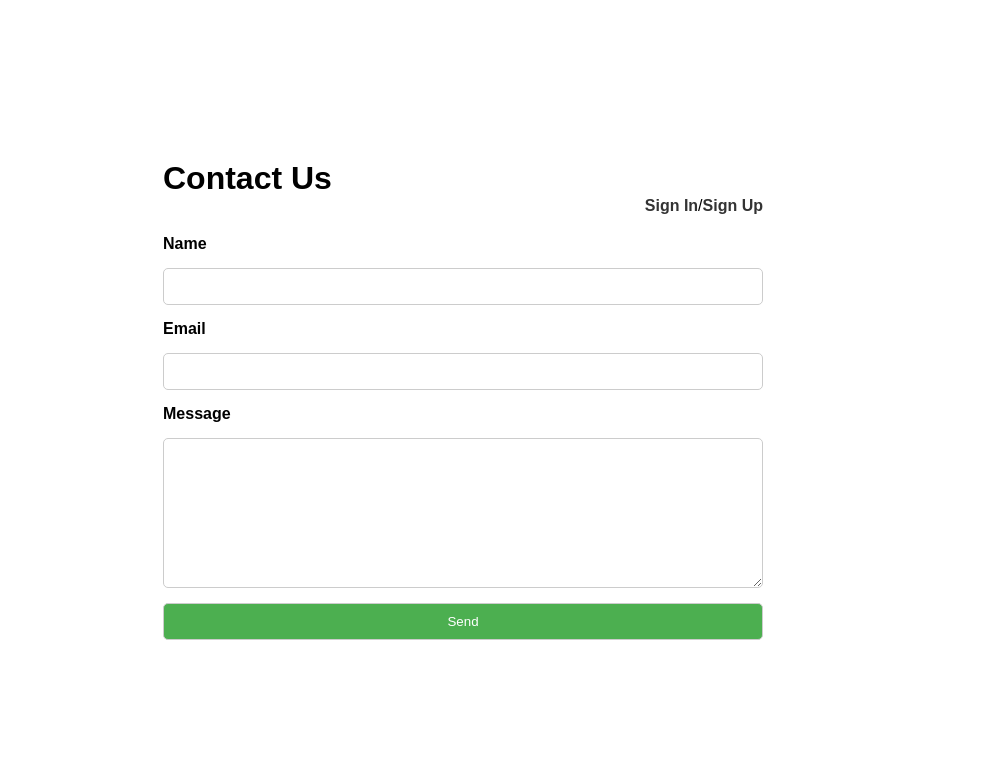
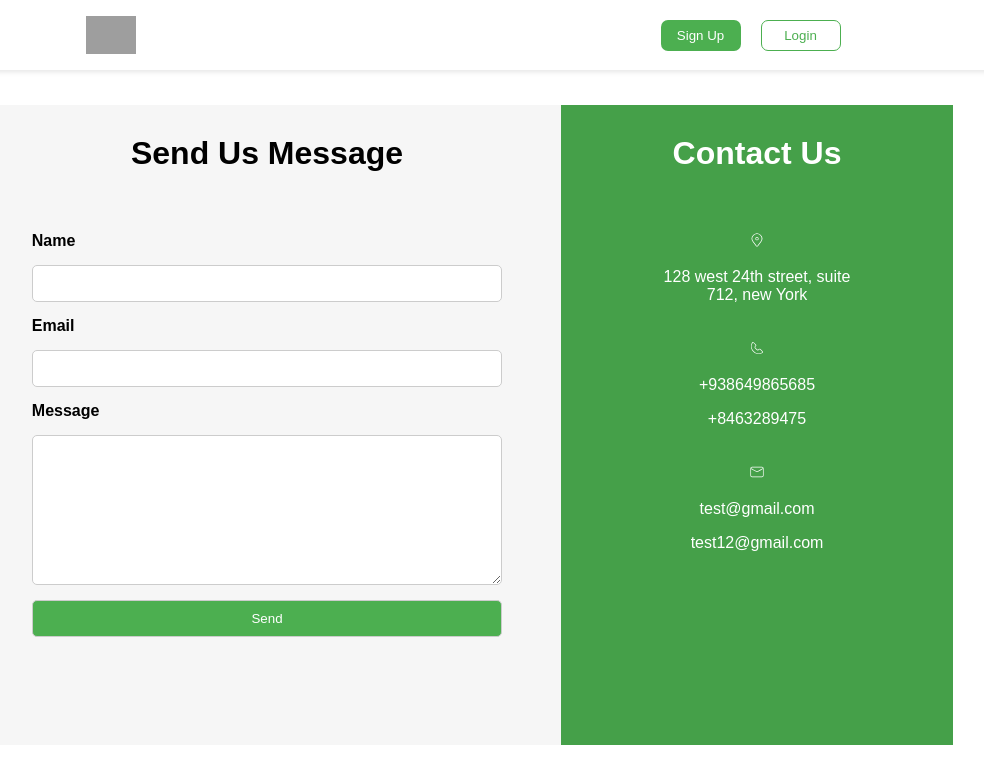
Before and after one commit to GOPIKAKB/contact-from, a React (Create React App) app: page / in a window 1280 px wide. Shown: the top 784 px of the page, without its empty margins (177-1161 px from the left). Built offline with nearby package versions, Linux system fonts and the light colour scheme; grey boxes are pictures that could not be loaded.

Commit message:
modify design

```diff
--- a/package.json
+++ b/package.json
@@ -11,6 +11,7 @@
     "firebase": "^10.8.0",
     "react": "^18.2.0",
     "react-dom": "^18.2.0",
+    "react-icons": "^5.0.1",
     "react-redux": "^9.1.0",
     "react-router-dom": "^6.22.0",
     "react-scripts": "5.0.1",
--- a/src/App.js
+++ b/src/App.js
@@ -4,11 +4,13 @@ import Login from "./Component/Login/Login";
 import Profile from "./Component/Profile/Profile";
 import SignUp from "./Component/SignUp/SignUp";
 import { useSelector } from "react-redux";
+import Header from "./Component/Header/Header";
 
 function App() {
   const { user, accessToken } = useSelector(state => state.login)
   return (
     <BrowserRouter>
+      <Header />
       <Routes>
         <Route path='/' element={<Contact />} />
         <Route path='/login' element={<Login />} />
--- a/src/Component/Contact/Contact.css
+++ b/src/Component/Contact/Contact.css
@@ -1,22 +1,36 @@
-/* Global styles */
-body {
-    font-family: 'Arial', sans-serif;
-    margin: 0;
-    padding: 0;
-    box-sizing: border-box;
+.container {
+  padding: 0px 150px;
   display: flex;
   justify-content: center;
   align-items: center;
-    height: 100vh;
+  height: 80vh;
 }
 
-  /* Container styles */
-  .container {
+.contact-container {
+  display: flex;
+  flex-wrap: wrap;
+  height: 100%;
   width: 100%;
+  margin-top: 70px;
+}
 
-    width: 600px;
-    /* margin: 0 auto; */
-    padding: 20px;
+.container h1 {
+  text-align: center;
+  margin-bottom: 60px;
+  margin-top: 30px;
+}
+
+.mail-container {
+  width: 60%;
+  height: 100%;
+  background-color: #00000009;
+}
+
+.contact-us-container {
+  width: 40%;
+  height: 100%;
+  background-color: #45a049;
+  color: white;
 }
 
 /* Header styles */
@@ -24,32 +38,12 @@ body {
   margin: 0;
 }
 
-  /* Navigation styles */
-  .navigation {
-    list-style: none;
-    padding: 0;
-    margin: 0;
-  }
-
-  .navigation li {
-    text-align: right;
-    margin-bottom: 20px;
-  }
-
-  .navigation a {
-    text-decoration: none;
-    color: #333;
-    font-weight: bold;
-  }
-
-  .navigation p {
-    margin: 0;
-  }
-
 /* Form styles */
 .contact-form {
   display: grid;
   gap: 15px;
+  width: 80%;
+  margin: 0 auto
 }
 
 label {
@@ -58,13 +52,14 @@ body {
 
 input,
 textarea {
-    width: 100%;
+  /* width: 100%; */
   padding: 10px;
   box-sizing: border-box;
   border: 1px solid #ccc;
   border-radius: 5px;
 }
-  textarea{
+
+textarea {
   height: 150px;
 }
 
@@ -79,13 +74,31 @@ body {
   background-color: #45a049;
 }
 
+.contact-info {
+  width: 50%;
+  margin: 0 auto;
+  text-align: center;
+  display: grid;
+  gap: 20px
+}
+
 /* Media query for responsiveness */
 @media (max-width: 768px) {
-    .container {
-      padding: 10px;
+  .contact-container {
+    display: block;
   }
 
-    .contact-form {
-      grid-template-columns: 1fr;
+  .mail-container {
+    width: 100%;
+  }
+
+  .contact-us-container {
+    width: 100%;
+  }
+
+}
+@media (max-width: 768px) {
+  .container {
+    padding: 0px 50px;
   }
 }
--- a/src/Component/Contact/Contact.jsx
+++ b/src/Component/Contact/Contact.jsx
@@ -2,6 +2,10 @@ import React, { useRef } from 'react';
 import emailjs from '@emailjs/browser';
 import { Link } from 'react-router-dom';
 import './Contact.css'
+import { CiLocationOn } from "react-icons/ci";
+import { CiPhone } from "react-icons/ci";
+import { CiMail } from "react-icons/ci";
+
 
 export const Contact = () => {
     const form = useRef();
@@ -26,19 +30,11 @@ export const Contact = () => {
 
     return (
         <div class="container">
+            <div className='contact-container'>
+                <div className='mail-container'>
                     <header>
-                <h1>Contact Us</h1>
+                        <h1>Send Us Message</h1>
                     </header>
-            <ul class="navigation">
-                <li>
-                    <p> <Link to='/login'>
-                        Sign In
-                    </Link>
-                    /
-                    <Link to='/signup'>Sign Up</Link>
-                    </p>
-                </li>
-            </ul>
                     <form ref={form} onSubmit={sendEmail} class='contact-form'>
                         <label for="from_name">Name</label>
                         <input type="text" name="from_name" id="from_name" />
@@ -49,6 +45,30 @@ export const Contact = () => {
                         <input type="submit" value="Send" />
                     </form>
                 </div>
+                <div className='contact-us-container'>
+                    <header>
+                        <h1>Contact Us</h1>
+                    </header>
+                    <div className='contact-info'>
+                        <div>
+                            <CiLocationOn />
+                            <p>128 west 24th street, suite 712, new York</p>
+                        </div>
+                        <div>
+                            <CiPhone />
+                            <p>+938649865685</p>
+                            <p>+8463289475</p>
+                        </div>
+                        <div>
+                            <CiMail />
+                            <p>test@gmail.com </p>
+                            <p>test12@gmail.com</p>
+                        </div>
+
+                    </div>
+                </div>
+            </div>
+        </div>
 
     );
 };
--- /dev/null
+++ b/src/Component/Header/Header.css
@@ -0,0 +1,56 @@
+body {
+    font-family: 'Arial', sans-serif;
+    width: 100%;
+}
+
+.header-container {
+    width: 100%;
+    display: flex;
+    justify-content: space-around;
+    align-items: center;
+    height: 70px;
+    box-shadow: 0 2px 5px rgba(0, 0, 0, .1);
+}
+
+.header-container img {
+    width: 50px;
+
+}
+
+.button-container {
+    display: flex;
+    /* justify-content: space-between; */
+    /* width: 10%; */
+}
+
+a {
+    text-decoration: none;
+}
+
+.signup-button {
+    padding: 7px;
+    background-color: #4caf50;
+    border-radius: 7px;
+    border: none;
+    margin-right: 20px;
+    width:80px
+}
+
+.signup-button a {
+    color: white;
+
+}
+
+.login-button {
+    padding: 7px;
+    background-color: white;
+    border: 1px solid #4caf50;
+    border-radius: 7px;
+    width:80px
+
+}
+
+.login-button a {
+    color: #4caf50;
+
+}
--- /dev/null
+++ b/src/Component/Header/Header.jsx
@@ -0,0 +1,17 @@
+import React from 'react'
+import './Header.css'
+import { Link } from 'react-router-dom'
+
+function Header() {
+    return (
+        <div className='header-container'>
+            <img src='https://2.bp.blogspot.com/-UhrUiuwHtPU/UPY5Sxais-I/AAAAAAAAVmI/qMqaTiHGUVQ/s1600/ITV+HD+logo+2013.png'></img>
+            <div className='button-container'>
+                <button className='signup-button'><Link to='/login'>Sign Up</Link></button>
+                <button className='login-button'><Link to='/signup'>Login</Link></button>
+            </div>
+        </div>
+    )
+}
+
+export default Header
```
Also changed, not shown: 1 other file (tests, documents, lock files or other folders). Lines whose indentation alone changed are shown as unchanged.
